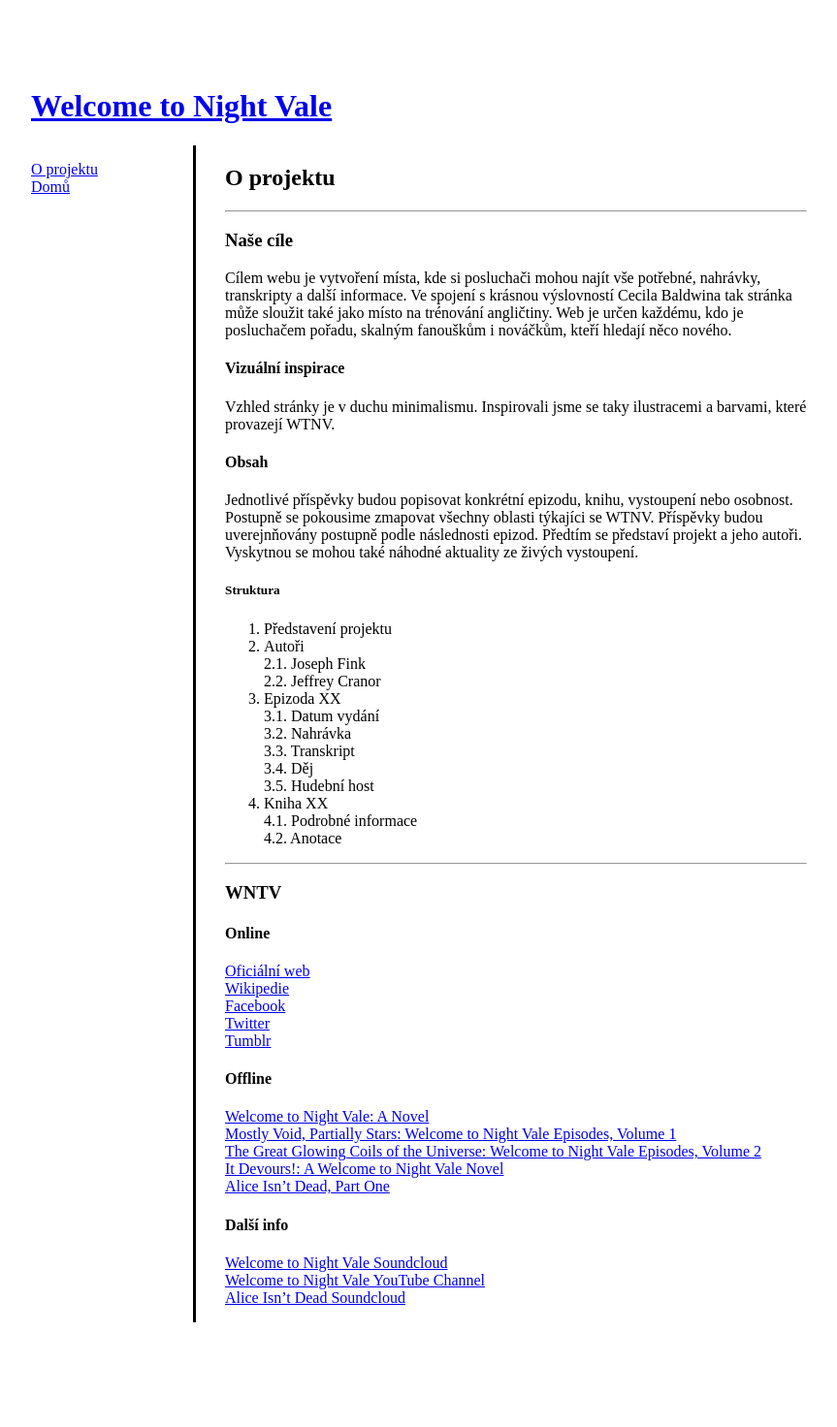
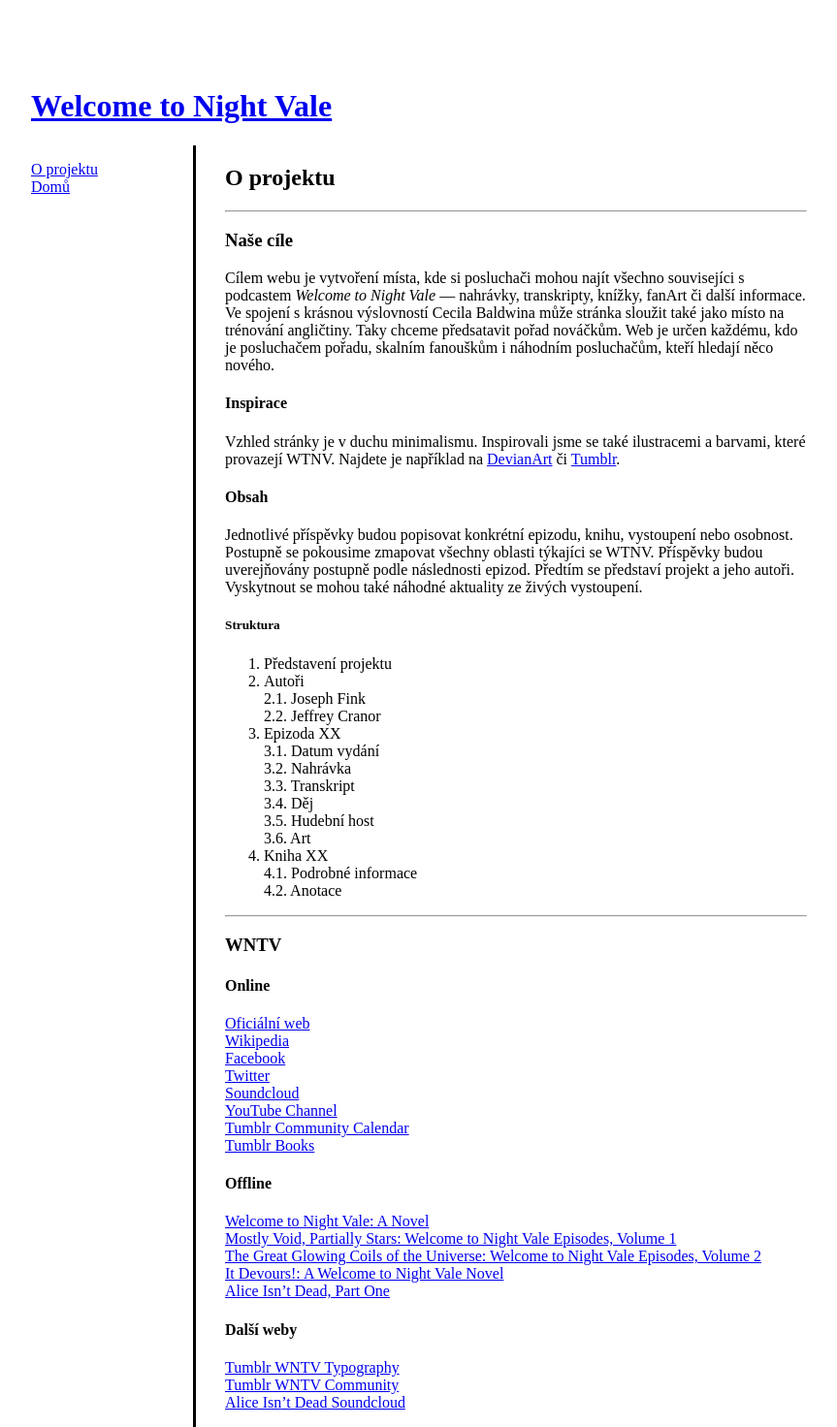
Before and after one commit to veromiknika/learn-jekyll, a Jekyll site: the page built from about.md, in a window 1280 px wide. Shown: the whole page at 97% size, without its empty margins (208-1071 px from the left). Built offline with Jekyll 4.4.1, drawn with Linux system fonts in a browser that asks for light colours; before the commit the page ends 1364 px from its top, so only the background shows below that.

```diff
--- a/about.md
+++ b/about.md
@@ -9,15 +9,15 @@ title: O projektu
 
 ### Naše cíle
 
-Cílem webu je vytvoření místa, kde si posluchači mohou najít vše potřebné, nahrávky, transkripty a další informace. Ve spojení s krásnou výslovností Cecila Baldwina tak stránka může sloužit také jako místo na trénování angličtiny. Web je určen každému, kdo je posluchačem pořadu, skalným fanouškům i nováčkům, kteří hledají něco nového.
+Cílem webu je vytvoření místa, kde si posluchači mohou najít všechno souvisejíci s podcastem *Welcome to Night Vale* — nahrávky, transkripty, knížky, fanArt či další informace. Ve spojení s krásnou výslovností Cecila Baldwina může stránka sloužit také jako místo na trénování angličtiny. Taky chceme předsatavit pořad nováčkům. Web je určen každému, kdo je posluchačem pořadu, skalním fanouškům i náhodním posluchačům, kteří hledají něco nového.
 
-#### Vizuální inspirace
+#### Inspirace
 
-Vzhled stránky je v duchu minimalismu. Inspirovali jsme se taky ilustracemi a barvami, které provazejí WTNV.
+Vzhled stránky je v duchu minimalismu. Inspirovali jsme se také ilustracemi a barvami, které provazejí WTNV. Najdete je například na [DevianArt](http://www.deviantart.com/tag/wtnv?offset=0) či [Tumblr](https://www.tumblr.com/search/wtnv).
 
 #### Obsah
 
-Jednotlivé příspěvky budou popisovat konkrétní epizodu, knihu, vystoupení nebo osobnost. Postupně se pokousime zmapovat  všechny oblasti týkajíci se WTNV. Příspěvky budou uverejnňovány postupně podle následnosti epizod. Předtím se představí projekt a jeho autoři. Vyskytnou se mohou také náhodné aktuality ze živých vystoupení.
+Jednotlivé příspěvky budou popisovat konkrétní epizodu, knihu, vystoupení nebo osobnost. Postupně se pokousime zmapovat všechny oblasti týkajíci se WTNV. Příspěvky budou uverejňovány postupně podle následnosti epizod. Předtím se představí projekt a jeho autoři. Vyskytnout se mohou také náhodné aktuality ze živých vystoupení.
 
 ##### Struktura
 
@@ -31,20 +31,25 @@ Jednotlivé příspěvky budou popisovat konkrétní epizodu, knihu, vystoupení
 3.3. Transkript<br>
 3.4. Děj<br>
 3.5. Hudební host<br>
+3.6. Art
 4. Kniha XX<br>
 4.1. Podrobné informace<br>
 4.2. Anotace<br>
 
 ---
+
 ### WNTV
 
 #### Online
 
 [Oficiální web](http://www.welcometonightvale.com/)<br>
-[Wikipedie](https://en.wikipedia.org/wiki/Welcome_to_Night_Vale)<br>
+[Wikipedia](https://en.wikipedia.org/wiki/Welcome_to_Night_Vale)<br>
 [Facebook](https://www.facebook.com/WelcomeToNightVale)<br>
 [Twitter](https://twitter.com/NightValeRadio)<br>
-[Tumblr](https://communitycalendar.tumblr.com/)
+[Soundcloud](https://soundcloud.com/nightvaleradio)<br>
+[YouTube Channel](https://www.youtube.com/user/WelcometoNightVale)<br>
+[Tumblr Community Calendar](https://communitycalendar.tumblr.com/)<br>
+[Tumblr Books](http://welcometonightvalebook.tumblr.com/)
 
 #### Offline
 
@@ -54,8 +59,8 @@ Jednotlivé příspěvky budou popisovat konkrétní epizodu, knihu, vystoupení
 [It Devours!: A Welcome to Night Vale Novel](https://www.goodreads.com/book/show/28208687-it-devours)<br>
 [Alice Isn't Dead, Part One](https://www.goodreads.com/book/show/33134321-alice-isn-t-dead-part-one)
 
-#### Další info
+#### Další weby
 
-[Welcome to Night Vale Soundcloud](https://soundcloud.com/nightvaleradio)<br>
-[Welcome to Night Vale YouTube Channel](https://www.youtube.com/user/WelcometoNightVale)<br>
+[Tumblr WNTV Typography](http://wtnv-typography.tumblr.com/) <br>
+[Tumblr WNTV Community](http://night-vale-community.tumblr.com/) <br>
 [Alice Isn't Dead Soundcloud](https://soundcloud.com/nightvaleradio/alice-isnt-dead-ep-1-omelet)<br>
```
Also changed, not shown: _posts/2017-04-17-about-us.md (added, +16 -0 lines).
